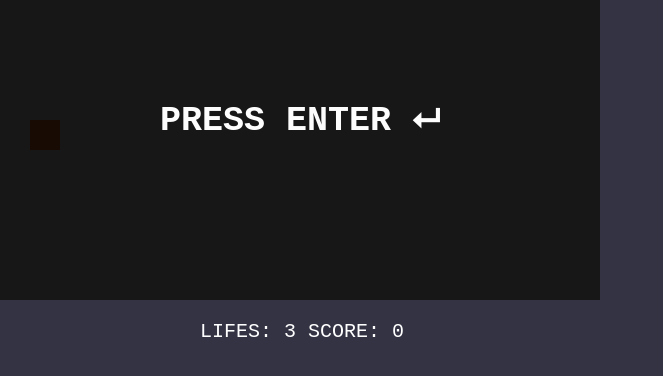
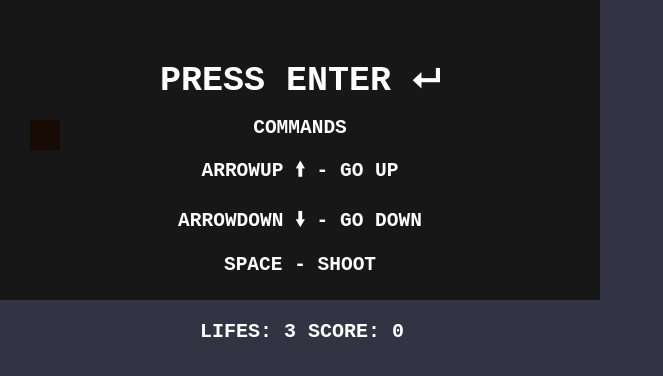
Before and after one commit to Pedro749/Jogo-Navinha, a plain HTML site: page index.html in a window 1280 px wide. Shown: the whole page, without its empty margins (0-663 px from the left). Drawn offline with Linux system fonts and the light colour scheme.

Commit message:
adicionando instrucoes

```diff
--- a/css/style.css
+++ b/css/style.css
@@ -13,12 +13,16 @@ body {
   text-align: center;
 
 }
-.inicio h1 {
-  padding-top: 100px;
+.inicio h1{
+  padding-top: 60px;
   font-family: monospace;
   font-size: 35px;
   margin: 0 auto;
   color: white;
+}
+.inicio h2 {
+  color: white;
+  font-family: monospace;
 }
 .inicio.ativo {
   opacity: 0;
@@ -30,6 +34,5 @@ body {
   color: white;
   font-family: monospace;
   font-size: 20px;
-
-
+  font-weight: bold;
 }
--- a/index.html
+++ b/index.html
@@ -10,11 +10,16 @@
 <body>
   <div class="inicio">
     <h1>PRESS ENTER ⮠</h1>
+    <h2>COMMANDS</h2>
+    <h2>ARROWUP 🠙 - GO UP</h2>
+    <h2>ARROWDOWN 🠛 - GO DOWN</h2>
+    <h2>SPACE - SHOOT</h2>
   </div>
   <div class="visor">
     <span class="lifes">LIFES: 3</span>
     <span class="score">SCORE: 0</span>
   </div>
+
   <script type="module" src="./js/script.js"></script>
 </body>
 </html>
```
